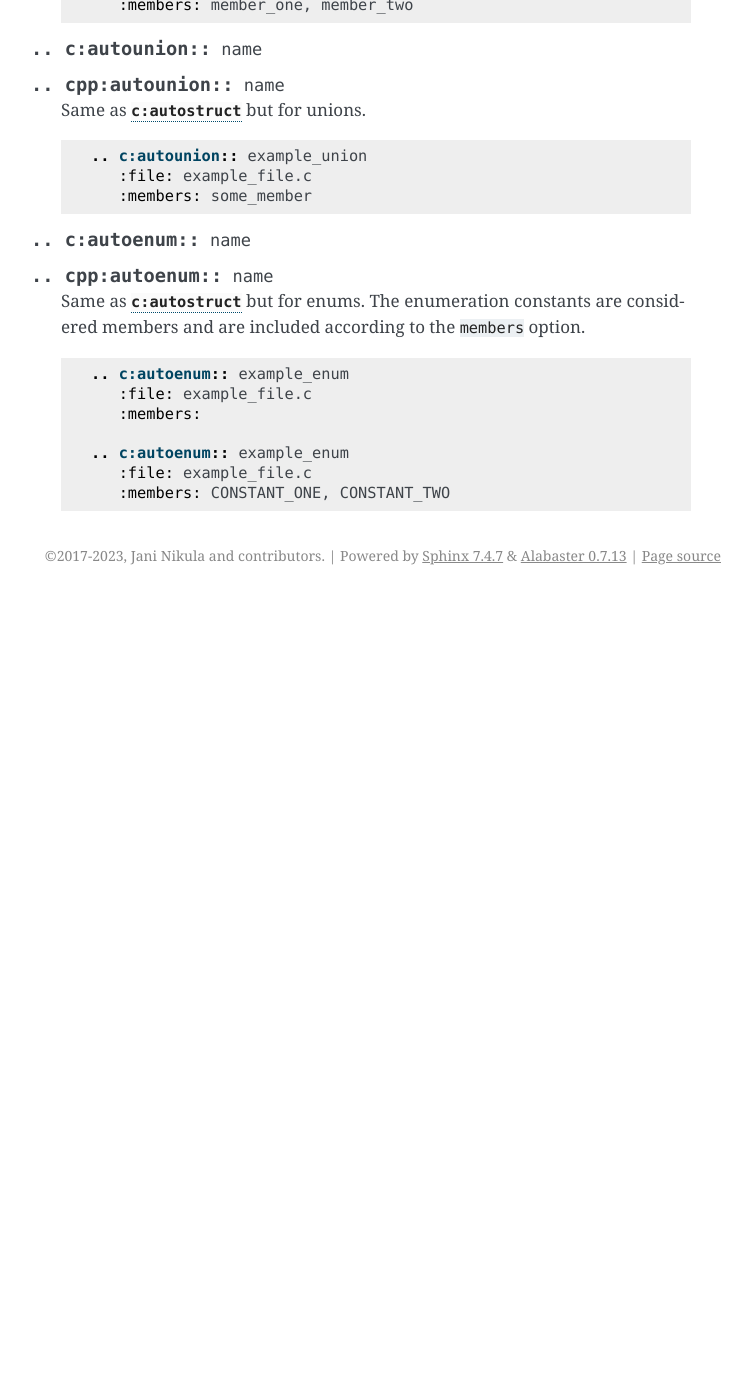
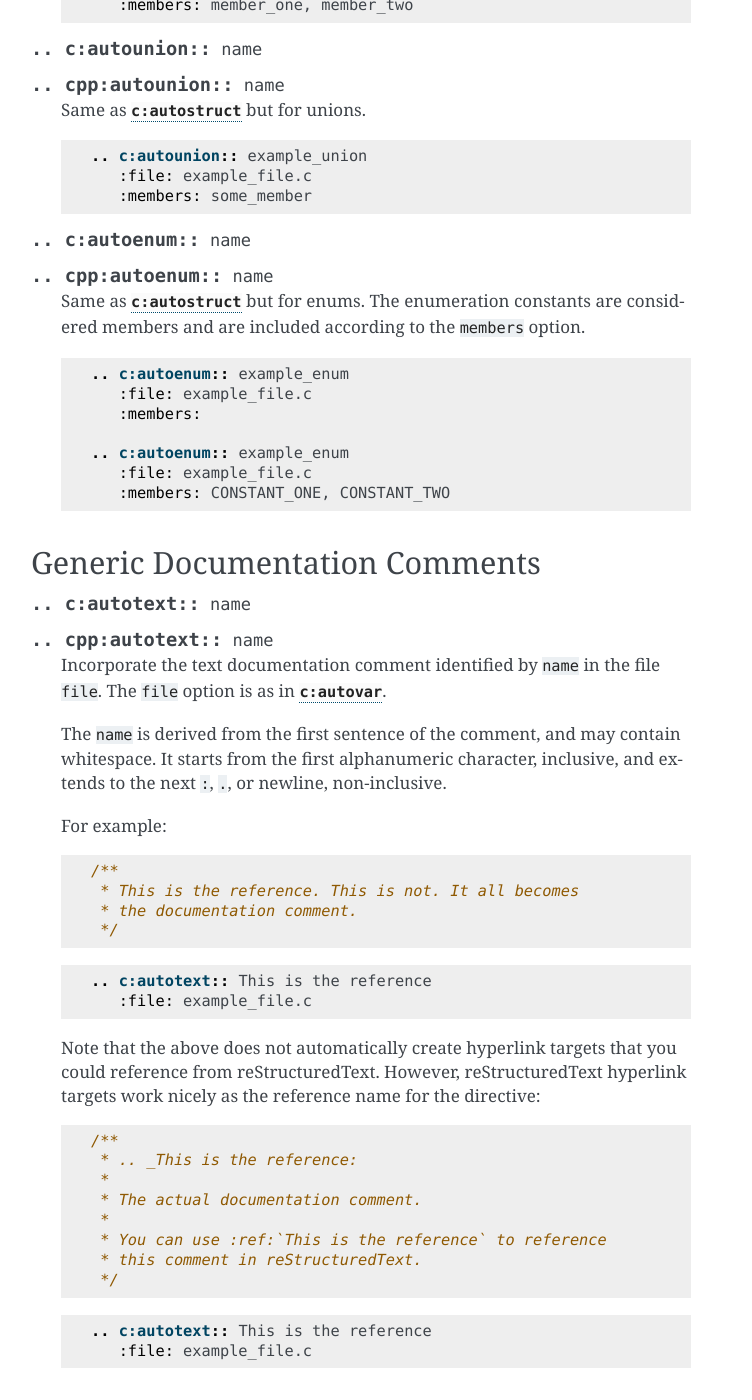
Before and after one commit to jnikula/hawkmoth, a Sphinx documentation site: the page built from doc/directives.rst, in a window 1280 px wide and 1400 px high, scrolled down 3292 px. Shown: the whole window, without its empty margins (389-1141 px from the left). Built offline with Sphinx 7.4.7, drawn with Linux system fonts in a browser that asks for light colours; before the commit the page ends 3887 px from its top, so only the background shows below that; some of the changed text lies outside the part shown.

Commit message:
doc: document the c:autotext and cpp:autotext directives

```diff
--- a/doc/directives.rst
+++ b/doc/directives.rst
@@ -203,3 +203,50 @@ The directives support all the same directive options as :rst:dir:`c:autodoc`,
       .. c:autoenum:: example_enum
          :file: example_file.c
          :members: CONSTANT_ONE, CONSTANT_TWO
+
+Generic Documentation Comments
+------------------------------
+
+.. rst:directive:: .. c:autotext:: name
+.. rst:directive:: .. cpp:autotext:: name
+
+   Incorporate the text documentation comment identified by ``name`` in the file
+   ``file``. The ``file`` option is as in :rst:dir:`c:autovar`.
+
+   The ``name`` is derived from the first sentence of the comment, and may
+   contain whitespace. It starts from the first alphanumeric character,
+   inclusive, and extends to the next ``:``, ``.``, or newline, non-inclusive.
+
+   For example:
+
+   .. code-block:: c
+
+      /**
+       * This is the reference. This is not. It all becomes
+       * the documentation comment.
+       */
+
+   .. code-block:: rst
+
+      .. c:autotext:: This is the reference
+	 :file: example_file.c
+
+   Note that the above does not automatically create hyperlink targets that you
+   could reference from reStructuredText. However, reStructuredText hyperlink
+   targets work nicely as the reference name for the directive:
+
+   .. code-block:: c
+
+      /**
+       * .. _This is the reference:
+       *
+       * The actual documentation comment.
+       *
+       * You can use :ref:`This is the reference` to reference
+       * this comment in reStructuredText.
+       */
+
+   .. code-block:: rst
+
+      .. c:autotext:: This is the reference
+	 :file: example_file.c
```
